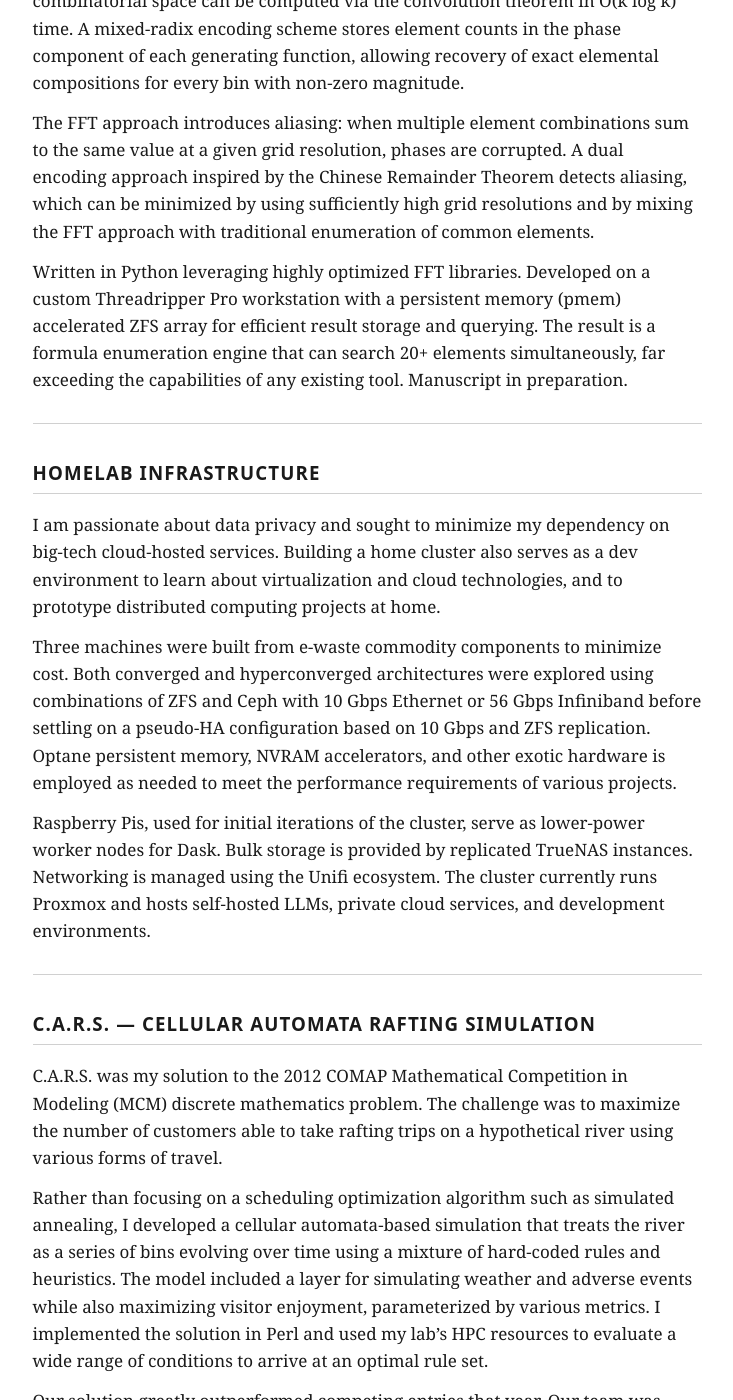
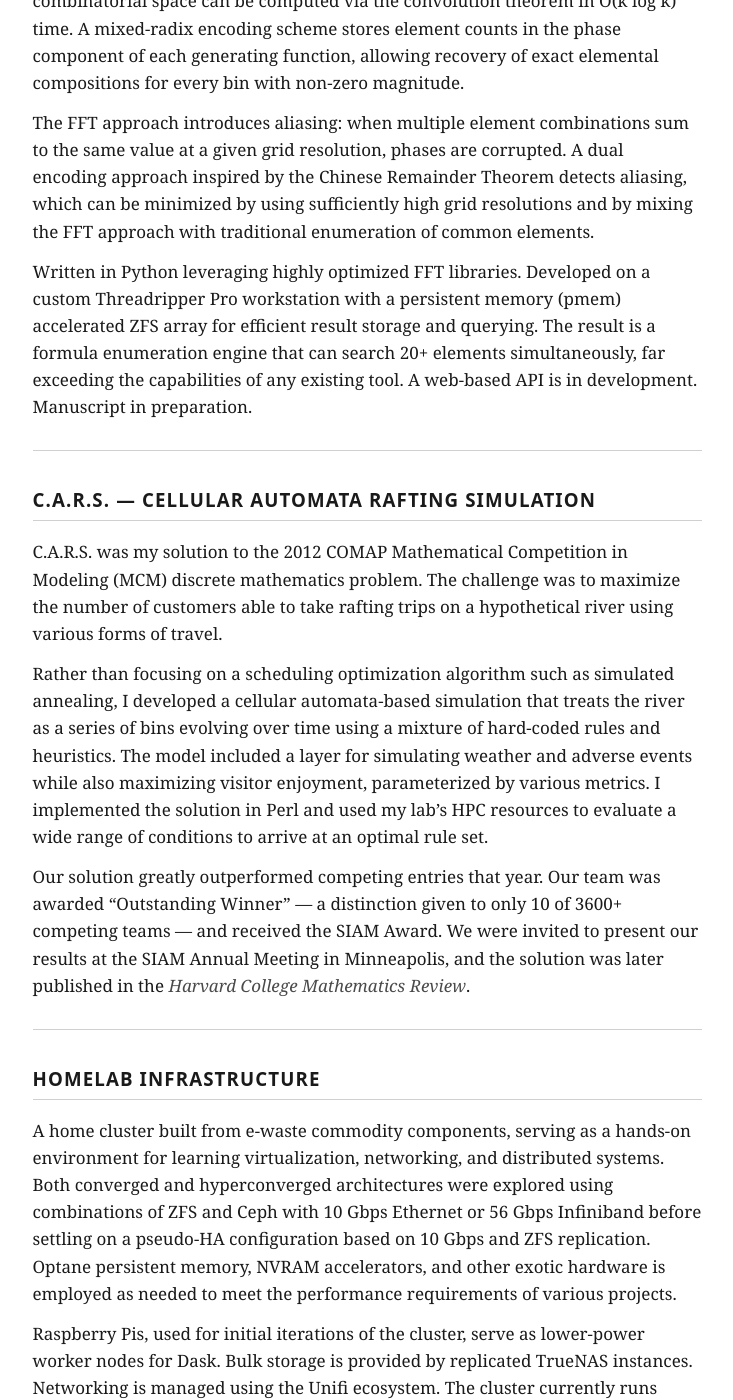
Before and after one commit to jmmitc06/jmmitc06.github.io, a Jekyll site: the page built from projects.md, in a window 1280 px wide and 1400 px high, scrolled down 512 px. Shown: the whole window, without its empty margins (273-1006 px from the left). Built offline with Jekyll 4.4.1, drawn with Linux system fonts in a browser that asks for light colours; some of the changed text lies outside the part shown.

Commit message:
Reorder projects and presentations sections
Move Homelab to bottom of projects, refocus on skills learned.
Add web API note to LUNA. Reorder presentations: Invited > Oral > Poster.

Co-Authored-By: Claude Opus 4.6 <noreply@anthropic.com>

```diff
--- a/projects.md
+++ b/projects.md
@@ -11,17 +11,7 @@ LUNA restates this as a signal processing problem. By defining generating functi
 
 The FFT approach introduces aliasing: when multiple element combinations sum to the same value at a given grid resolution, phases are corrupted. A dual encoding approach inspired by the Chinese Remainder Theorem detects aliasing, which can be minimized by using sufficiently high grid resolutions and by mixing the FFT approach with traditional enumeration of common elements.
 
-Written in Python leveraging highly optimized FFT libraries. Developed on a custom Threadripper Pro workstation with a persistent memory (pmem) accelerated ZFS array for efficient result storage and querying. The result is a formula enumeration engine that can search 20+ elements simultaneously, far exceeding the capabilities of any existing tool. Manuscript in preparation.
-
----
-
-## Homelab Infrastructure
-
-I am passionate about data privacy and sought to minimize my dependency on big-tech cloud-hosted services. Building a home cluster also serves as a dev environment to learn about virtualization and cloud technologies, and to prototype distributed computing projects at home.
-
-Three machines were built from e-waste commodity components to minimize cost. Both converged and hyperconverged architectures were explored using combinations of ZFS and Ceph with 10 Gbps Ethernet or 56 Gbps Infiniband before settling on a pseudo-HA configuration based on 10 Gbps and ZFS replication. Optane persistent memory, NVRAM accelerators, and other exotic hardware is employed as needed to meet the performance requirements of various projects.
-
-Raspberry Pis, used for initial iterations of the cluster, serve as lower-power worker nodes for Dask. Bulk storage is provided by replicated TrueNAS instances. Networking is managed using the Unifi ecosystem. The cluster currently runs Proxmox and hosts self-hosted LLMs, private cloud services, and development environments.
+Written in Python leveraging highly optimized FFT libraries. Developed on a custom Threadripper Pro workstation with a persistent memory (pmem) accelerated ZFS array for efficient result storage and querying. The result is a formula enumeration engine that can search 20+ elements simultaneously, far exceeding the capabilities of any existing tool. A web-based API is in development. Manuscript in preparation.
 
 ---
 
@@ -32,3 +22,11 @@ C.A.R.S. was my solution to the 2012 COMAP Mathematical Competition in Modeling
 Rather than focusing on a scheduling optimization algorithm such as simulated annealing, I developed a cellular automata-based simulation that treats the river as a series of bins evolving over time using a mixture of hard-coded rules and heuristics. The model included a layer for simulating weather and adverse events while also maximizing visitor enjoyment, parameterized by various metrics. I implemented the solution in Perl and used my lab's HPC resources to evaluate a wide range of conditions to arrive at an optimal rule set.
 
 Our solution greatly outperformed competing entries that year. Our team was awarded "Outstanding Winner" — a distinction given to only 10 of 3600+ competing teams — and received the SIAM Award. We were invited to present our results at the SIAM Annual Meeting in Minneapolis, and the solution was later published in the *Harvard College Mathematics Review*.
+
+---
+
+## Homelab Infrastructure
+
+A home cluster built from e-waste commodity components, serving as a hands-on environment for learning virtualization, networking, and distributed systems. Both converged and hyperconverged architectures were explored using combinations of ZFS and Ceph with 10 Gbps Ethernet or 56 Gbps Infiniband before settling on a pseudo-HA configuration based on 10 Gbps and ZFS replication. Optane persistent memory, NVRAM accelerators, and other exotic hardware is employed as needed to meet the performance requirements of various projects.
+
+Raspberry Pis, used for initial iterations of the cluster, serve as lower-power worker nodes for Dask. Bulk storage is provided by replicated TrueNAS instances. Networking is managed using the Unifi ecosystem. The cluster currently runs Proxmox and hosts self-hosted LLMs, private cloud services, and development environments.
```
Also changed, not shown: presentations.md (+6 -2 lines).
